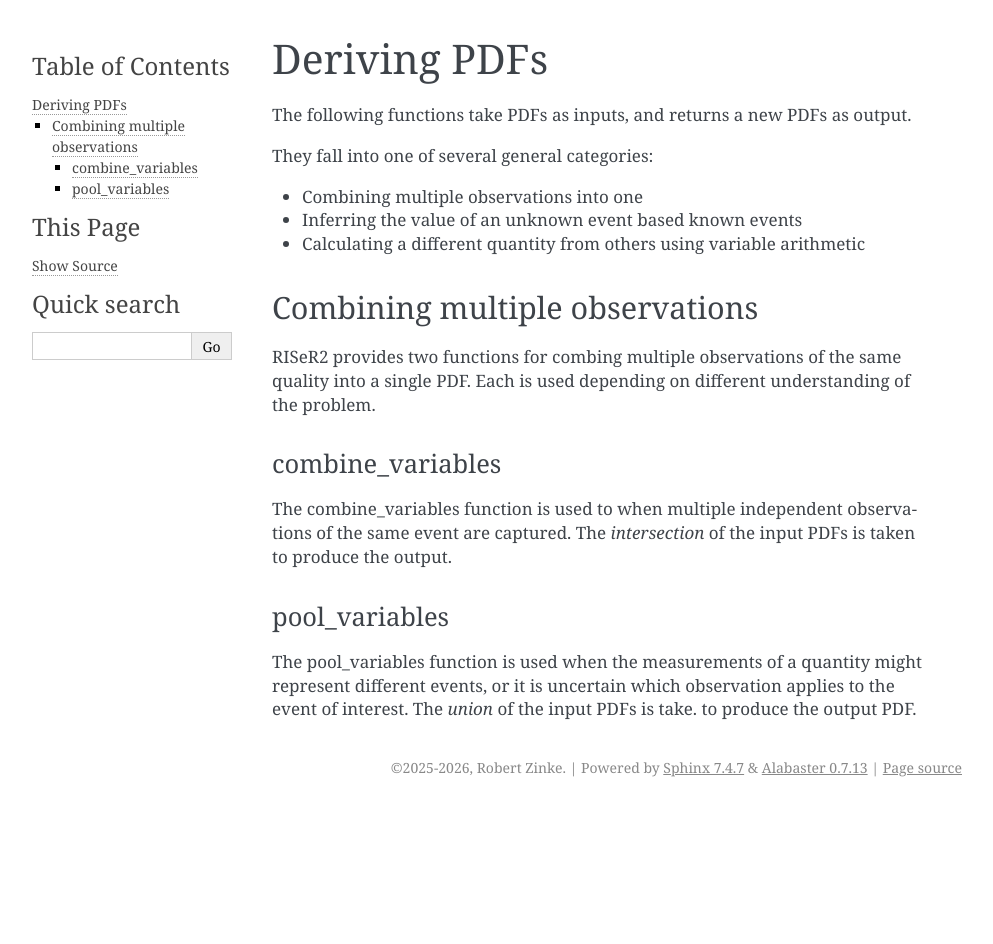
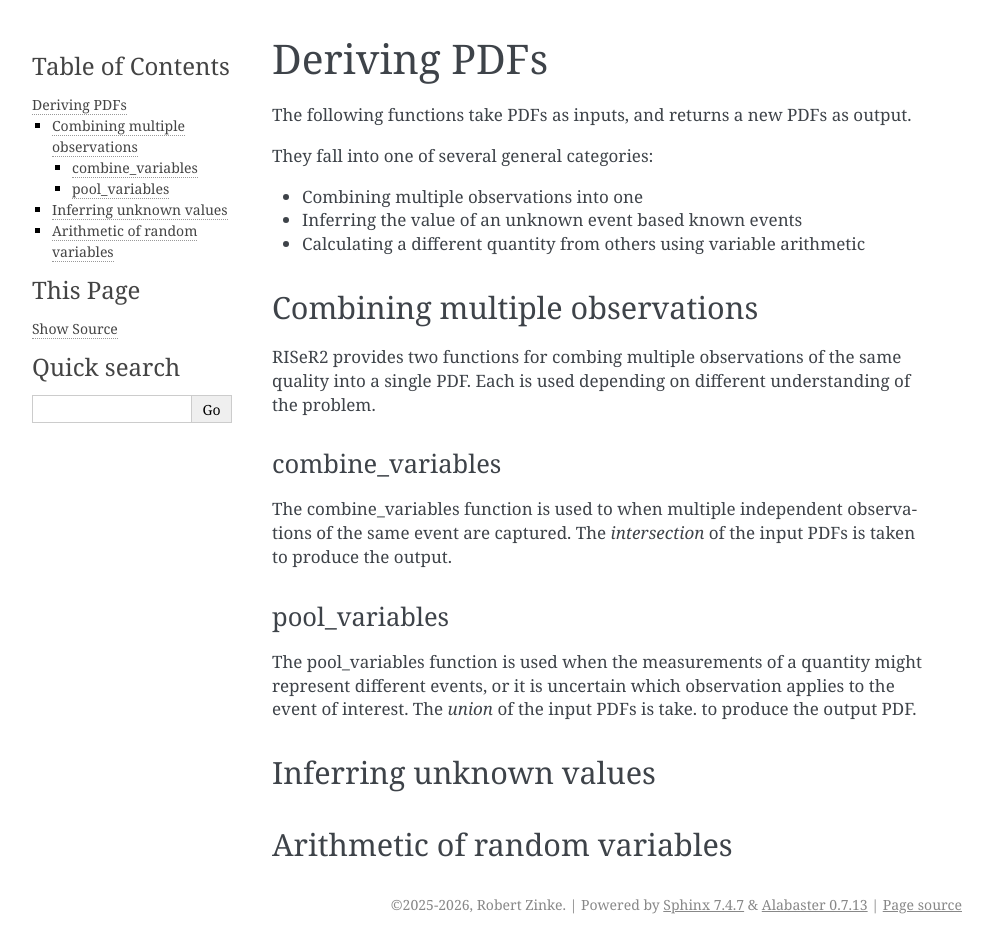
Before and after one commit to rzinke/RISeR2, a Sphinx documentation site: the page built from docs/source/cli/deriving_pdfs.md, in a window 1280 px wide. Shown: the whole page, without its empty margins (148-1141 px from the left). Built offline with Sphinx 7.4.7, drawn with Linux system fonts in a browser that asks for light colours; before the commit the page ends 900 px from its top, so only the background shows below that.

Commit message:
Update deriving_pdfs.md

```diff
--- a/docs/source/cli/deriving_pdfs.md
+++ b/docs/source/cli/deriving_pdfs.md
@@ -17,3 +17,9 @@ The combine_variables function is used to when multiple independent observations
 
 ### pool_variables
 The pool_variables function is used when the measurements of a quantity might represent different events, or it is uncertain which observation applies to the event of interest. The *union* of the input PDFs is take. to produce the output PDF.
+
+
+## Inferring unknown values
+
+
+## Arithmetic of random variables
```
